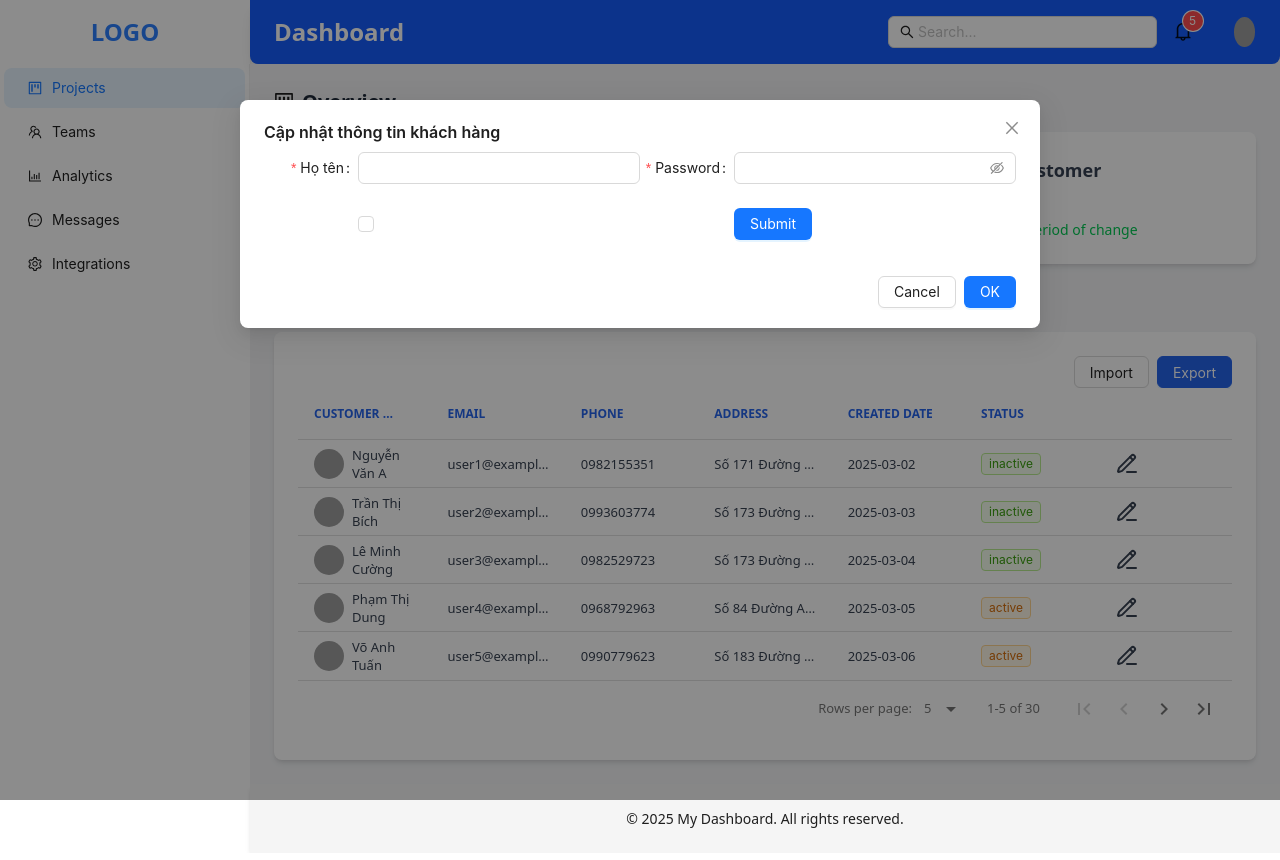
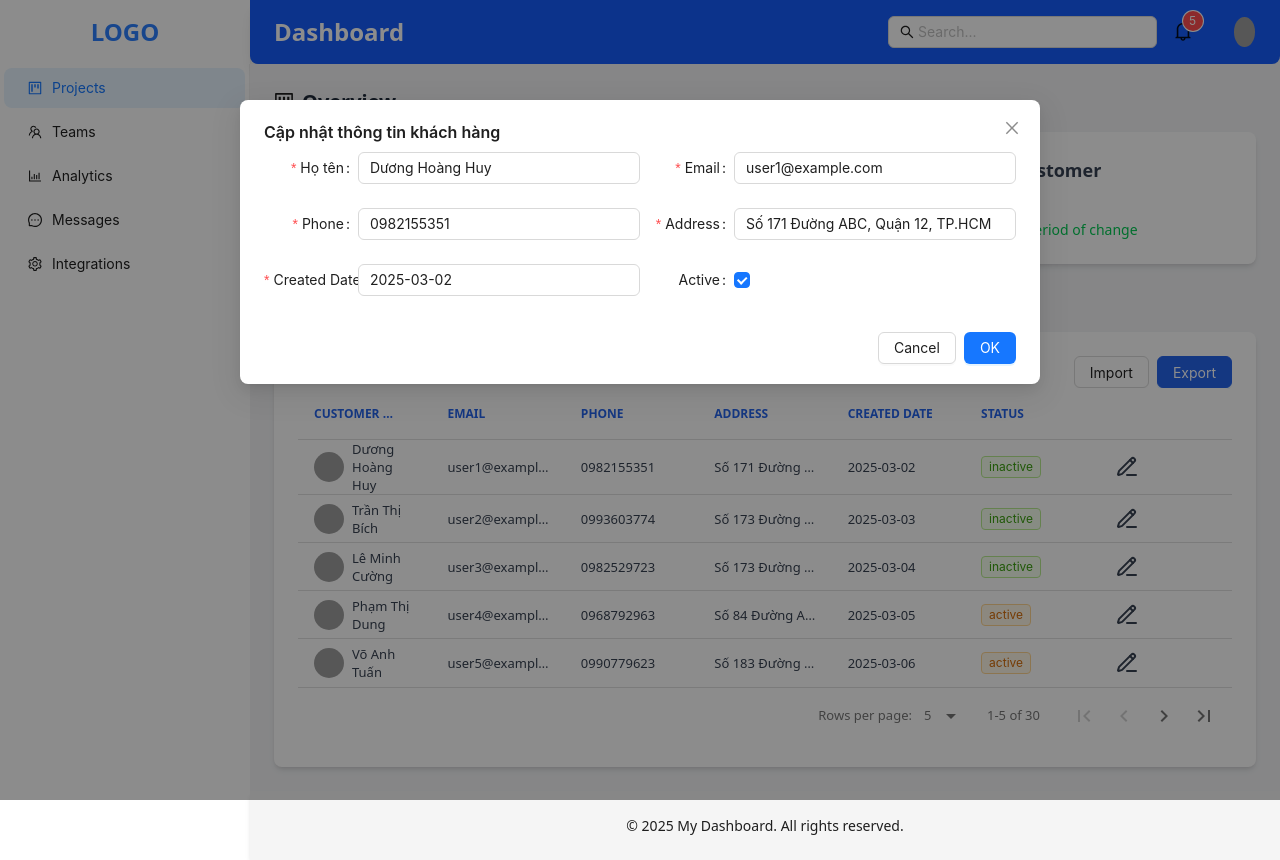
Before and after one commit to hoanghuy04/dashboard-admin, a React (Vite) app: page / in a window 1280 px wide. Both pictures are taken after a click on the icon 1126 px from the left and 463 px from the top of the page. Built offline with nearby package versions, Linux system fonts and the light colour scheme; data requests are answered from the project's data file; grey boxes are pictures that could not be loaded.

Commit message:
complete customer edit function

```diff
--- a/package.json
+++ b/package.json
@@ -13,6 +13,7 @@
     "@tailwindcss/vite": "^4.1.3",
     "antd": "^5.24.6",
     "axios": "^1.8.4",
+    "json-server": "^1.0.0-beta.3",
     "lucide": "^0.487.0",
     "lucide-react": "^0.487.0",
     "react": "^19.0.0",
--- a/src/database/db.json
+++ b/src/database/db.json
@@ -183,13 +183,13 @@
   ],
   "customers": [
     {
-      "id": "1",
-      "name": "Nguyễn Văn A",
+      "name": "Dương Hoàng Huy",
       "email": "user1@example.com",
       "phone": "0982155351",
       "address": "Số 171 Đường ABC, Quận 12, TP.HCM",
       "createdAt": "2025-03-02",
-      "status": "inactive"
+      "status": "inactive",
+      "id": "1"
     },
     {
       "id": "2",
--- a/src/layout/DefaultLayout.jsx
+++ b/src/layout/DefaultLayout.jsx
@@ -1,9 +1,45 @@
-import React from 'react';
-import { Outlet } from 'react-router-dom';
-import { Layout, Menu, Avatar, Badge, Input } from 'antd';
-import { SearchOutlined, BellOutlined, TeamOutlined, ProjectOutlined, MessageOutlined, SettingOutlined, BarChartOutlined } from '@ant-design/icons';
+import React from "react";
+import { Outlet } from "react-router-dom";
+import { Layout, Menu, Avatar, Badge, Input } from "antd";
+import {
+  SearchOutlined,
+  BellOutlined,
+  TeamOutlined,
+  ProjectOutlined,
+  MessageOutlined,
+  SettingOutlined,
+  BarChartOutlined,
+} from "@ant-design/icons";
 
 const { Header, Content, Footer } = Layout;
+
+const menuItems = [
+  {
+    key: "1",
+    icon: <ProjectOutlined />,
+    label: "Projects",
+  },
+  {
+    key: "2",
+    icon: <TeamOutlined />,
+    label: "Teams",
+  },
+  {
+    key: "3",
+    icon: <BarChartOutlined />,
+    label: "Analytics",
+  },
+  {
+    key: "4",
+    icon: <MessageOutlined />,
+    label: "Messages",
+  },
+  {
+    key: "5",
+    icon: <SettingOutlined />,
+    label: "Integrations",
+  },
+];
 
 const DefaultLayout = () => {
   return (
@@ -13,13 +49,12 @@ const DefaultLayout = () => {
         <div className="p-4">
           <h1 className="text-2xl font-bold text-blue-500 text-center">LOGO</h1>
         </div>
-        <Menu mode="inline" defaultSelectedKeys={['1']} className="border-r-0">
-          <Menu.Item key="1" icon={<ProjectOutlined />}>Projects</Menu.Item>
-          <Menu.Item key="2" icon={<TeamOutlined />}>Teams</Menu.Item>
-          <Menu.Item key="3" icon={<BarChartOutlined />}>Analytics</Menu.Item>
-          <Menu.Item key="4" icon={<MessageOutlined />}>Messages</Menu.Item>
-          <Menu.Item key="5" icon={<SettingOutlined />}>Integrations</Menu.Item>
-        </Menu>
+        <Menu
+          defaultSelectedKeys={["1"]}
+          mode="inline"
+          theme="light"
+          items={menuItems}
+        />
       </div>
 
       {/* Header */}
@@ -32,9 +67,9 @@ const DefaultLayout = () => {
             className="w-64"
           />
           <div className="mr-10">
-          <Badge className='cursor-pointer' count={5}>
-            <BellOutlined className="text-xl text-white" />
-          </Badge>
+            <Badge className="cursor-pointer" count={5}>
+              <BellOutlined className="text-xl text-white" />
+            </Badge>
           </div>
           <Avatar src="https://picsum.photos/40" />
         </div>
--- a/src/pages/DashBoard.jsx
+++ b/src/pages/DashBoard.jsx
@@ -1,156 +1,172 @@
-import React, { useState, useEffect } from 'react';
-import { Button, Checkbox, Form, Input, Modal, Tag } from 'antd';
-import DataTable from 'react-data-table-component';
-import { ProjectOutlined, CaretUpOutlined } from '@ant-design/icons'
-import axios from 'axios';
-import { PencilLine } from 'lucide-react'
-import { updateOneCustomer } from '../services/CustomerService';
-
+import React, { useState, useEffect } from "react";
+import { Button, Checkbox, Form, Input, Modal, Tag } from "antd";
+import DataTable from "react-data-table-component";
+import { ProjectOutlined, CaretUpOutlined } from "@ant-design/icons";
+import axios from "axios";
+import { PencilLine } from "lucide-react";
+import { updateOneCustomer } from "../services/CustomerService";
 
 const Dashboard = () => {
   const [tableData, setTableData] = useState([]);
-  const [overviewData, setOverviewData] = useState([])
+  const [overviewData, setOverviewData] = useState([]);
   const [isModalOpen, setIsModalOpen] = useState(false);
-  const [selectedCust, setSelectedCust] = useState(null);
+  const [selectedCust, setSelectedCust] = useState({});
+  const [form] = Form.useForm();
 
   const turnover = () => {
-    return overviewData.reduce((total, item) => total + item.totalPrice, 0)
-  }
+    return overviewData.reduce((total, item) => total + item.totalPrice, 0);
+  };
 
   const profit = () => {
-    return overviewData.reduce((total, item) => total + item.profit, 0)
-  }
+    return overviewData.reduce((total, item) => total + item.profit, 0);
+  };
 
   const newCustomers = () => {
-    const now = new Date()
-    const currentMonth = now.getMonth()
-    const currentYear = now.getFullYear()
+    const now = new Date();
+    const currentMonth = now.getMonth();
+    const currentYear = now.getFullYear();
 
     return tableData.filter((cust) => {
-      const createdDate = new Date(cust.createdAt)
+      const createdDate = new Date(cust.createdAt);
 
       return (
         createdDate.getMonth() === currentMonth &&
         createdDate.getFullYear() === currentYear
       );
-    }).length
-  }
+    }).length;
+  };
 
   const showModal = () => {
     setIsModalOpen(true);
   };
 
-  const handleOk = async () => {
-
-    const res = await updateOneCustomer(selectedCust.id, selectedCust)
-
-    if (res) {
-      console.log(res);
-    } else {
-      console.log("Cập nhật thất bại");
-
-    }
-
-    setIsModalOpen(false);
+  const handleOk = () => {
+    form.submit();
   };
 
   const handleCancel = () => {
     setIsModalOpen(false);
   };
 
-  const onFinish = values => {
-    console.log('Success:', values);
+  const onFinish = async (values) => {
+    const res = await updateOneCustomer(selectedCust.id, values);
+
+    if (res) {
+      console.log(res);
+      setIsModalOpen(false);
+
+      const response = await axios.get("http://localhost:3000/customers");
+      setTableData(response.data);
+    } else {
+      console.log("Cập nhật thất bại");
+    }
   };
-  const onFinishFailed = errorInfo => {
-    console.log('Failed:', errorInfo);
+  const onFinishFailed = (errorInfo) => {
+    console.log("Failed:", errorInfo);
   };
 
   const columns = [
     {
-      name: 'CUSTOMER NAME',
+      name: "CUSTOMER NAME",
       selector: (row) => row.name,
       sortable: true,
       cell: (row) => (
         <div className="flex items-center space-x-2">
-          <img src={`https://picsum.photos/30?random=${row.id}`} alt={row.customerName} className="rounded-full" />
+          <img
+            src={`https://picsum.photos/30?random=${row.id}`}
+            alt={row.customerName}
+            className="rounded-full"
+          />
           <span>{row.name}</span>
         </div>
       ),
     },
     {
-      name: 'EMAIL',
+      name: "EMAIL",
       selector: (row) => row.email,
       sortable: true,
     },
     {
-      name: 'PHONE',
+      name: "PHONE",
       selector: (row) => row.phone,
       sortable: true,
     },
     {
-      name: 'ADDRESS',
+      name: "ADDRESS",
       selector: (row) => row.address,
       sortable: true,
     },
     {
-      name: 'CREATED DATE',
+      name: "CREATED DATE",
       selector: (row) => row.createdAt,
       sortable: true,
     },
     {
-      name: 'STATUS',
+      name: "STATUS",
       selector: (row) => row.status,
       sortable: true,
       cell: (row) => (
-        <Tag
-          color={
-            row.status === 'active' ? 'orange' : 'green'
-          }
-        >
+        <Tag color={row.status === "active" ? "orange" : "green"}>
           {row.status}
         </Tag>
       ),
     },
     {
-      name: '',
+      name: "",
       cell: (row) => (
         <div className="">
-          <PencilLine className={'cursor-pointer'} onClick={() => {
-            setSelectedCust(row);
-            showModal()
-          }} />
-          <span style={{ display: 'none' }}>{row.id}</span>
+          <PencilLine
+            className={"cursor-pointer"}
+            onClick={() => {
+              setSelectedCust(row);
+              showModal();
+            }}
+          />
+          <span style={{ display: "none" }}>{row.id}</span>
         </div>
-      )
+      ),
     },
   ];
 
+  useEffect(() => {
+    const fetchOverviewData = async () => {
+      const response = await axios.get("http://localhost:3000/orders");
+
+      if (Array.isArray(response.data)) {
+        setOverviewData(response.data);
+      }
+    };
+
+    const fetchTableData = async () => {
+      const response = await axios.get("http://localhost:3000/customers");
+
+      if (Array.isArray(response.data)) {
+        setTableData(response.data);
+      }
+    };
+
+    fetchTableData();
+    fetchOverviewData();
+  }, []);
 
   useEffect(() => {
-    const fetchOverviewData = async () => {
-      const response = await axios.get("http://localhost:3000/orders")
-
-      if (Array.isArray(response.data)) {
-        setOverviewData(response.data)
-      }
+    if (isModalOpen && selectedCust) {
+      form.setFieldsValue({
+        ...selectedCust,
+      });
     }
-
-    const fetchTableData = async () => {
-      const response = await axios.get("http://localhost:3000/customers")
-
-      if (Array.isArray(response.data)) {
-        setTableData(response.data)
-      }
-    }
-
-    fetchTableData()
-    fetchOverviewData()
-  }, []);
-
+  }, [selectedCust, isModalOpen]);
   return (
     <div className="space-y-6">
-      <Modal title="Cập nhật thông tin khách hàng" width={800} open={isModalOpen} onOk={handleOk} onCancel={handleCancel}>
+      <Modal
+        title="Cập nhật thông tin khách hàng"
+        width={800}
+        open={isModalOpen}
+        onOk={handleOk}
+        onCancel={handleCancel}
+      >
         <Form
+          form={form}
           name="CustomerInfor"
           labelCol={{ span: 6 }}
           wrapperCol={{ span: 18 }}
@@ -158,46 +174,52 @@ const Dashboard = () => {
           onFinish={onFinish}
           onFinishFailed={onFinishFailed}
           autoComplete="off"
-          className='grid grid-cols-2'
+          className="grid grid-cols-2"
         >
+          <Form.Item label="Họ tên" name="name" rules={[{ required: true }]}>
+            <Input />
+          </Form.Item>
+
+          <Form.Item label="Email" name="email" rules={[{ required: true }]}>
+            <Input />
+          </Form.Item>
+
+          <Form.Item label="Phone" name="phone" rules={[{ required: true }]}>
+            <Input />
+          </Form.Item>
+
           <Form.Item
-            label="Họ tên"
-            name="name"
-            rules={[{ required: true}]}
+            label="Address"
+            name="address"
+            rules={[{ required: true }]}
           >
             <Input />
           </Form.Item>
 
           <Form.Item
-            label="Password"
-            name="password"
-            rules={[{ required: true, message: 'Please input your password!' }]}
+            label="Created Date"
+            name="createdAt"
+            rules={[{ required: true }]}
           >
-            <Input.Password />
+            <Input />
           </Form.Item>
 
-          <Form.Item name="stus" valuePropName="checked" label={null}>
-            <Checkbox></Checkbox>
-          </Form.Item>
-
-          <Form.Item label={null}>
-            <Button type="primary" htmlType="submit">
-              Submit
-            </Button>
+          <Form.Item name="status" valuePropName="checked" label={"Active"}>
+            <Checkbox />
           </Form.Item>
         </Form>
       </Modal>
       {/* Overview Section */}
       <h2 className="font-bold text-xl flex items-center space-x-2 mb-2 pb-2">
         <ProjectOutlined className="text-blue-600" />
-        <span className='text-gray-800'>Overview</span>
+        <span className="text-gray-800">Overview</span>
       </h2>
       <div className="grid grid-cols-1 md:grid-cols-3 gap-6">
         <div className="bg-white p-6 rounded-lg shadow-md">
           <h3 className="text-lg font-semibold text-gray-700">Turnover</h3>
           <p className="text-3xl font-bold text-blue-600">$ {turnover()}</p>
           <p className="text-green-500 text-sm">
-            <CaretUpOutlined className='mr-2' />
+            <CaretUpOutlined className="mr-2" />
             5.39% period of change
           </p>
         </div>
@@ -205,7 +227,7 @@ const Dashboard = () => {
           <h3 className="text-lg font-semibold text-gray-700">Profit</h3>
           <p className="text-3xl font-bold text-blue-600">$ {profit()}</p>
           <p className="text-green-500 text-sm">
-            <CaretUpOutlined className='mr-2' />
+            <CaretUpOutlined className="mr-2" />
             5.39% period of change
           </p>
         </div>
@@ -213,7 +235,7 @@ const Dashboard = () => {
           <h3 className="text-lg font-semibold text-gray-700">New Customer</h3>
           <p className="text-3xl font-bold text-blue-600">{newCustomers()}</p>
           <p className="text-green-500 text-sm">
-            <CaretUpOutlined className='mr-2' />
+            <CaretUpOutlined className="mr-2" />
             6.8% period of change
           </p>
         </div>
@@ -222,14 +244,17 @@ const Dashboard = () => {
       {/* Detailed Report Section */}
       <h2 className="font-bold text-xl flex items-center space-x-2 mt-6 mb-2 pb-2">
         <ProjectOutlined className="text-blue-600" />
-        <span className='text-gray-800'>Detail Report</span>
+        <span className="text-gray-800">Detail Report</span>
       </h2>
 
       <div className="bg-white p-6 rounded-lg shadow-md">
         <div className="text-end">
           <div className="space-x-2">
             <Button type="default">Import</Button>
-            <Button type="primary" style={{ backgroundColor: '#2563eb', borderColor: '#2563eb' }}>
+            <Button
+              type="primary"
+              style={{ backgroundColor: "#2563eb", borderColor: "#2563eb" }}
+            >
               Export
             </Button>
           </div>
@@ -244,13 +269,13 @@ const Dashboard = () => {
           customStyles={{
             headCells: {
               style: {
-                fontWeight: 'bold',
-                color: '#2563eb',
+                fontWeight: "bold",
+                color: "#2563eb",
               },
             },
             cells: {
               style: {
-                color: '#374151',
+                color: "#374151",
               },
             },
           }}
```
Also changed, not shown: 1 other file (tests, documents, lock files or other folders).
